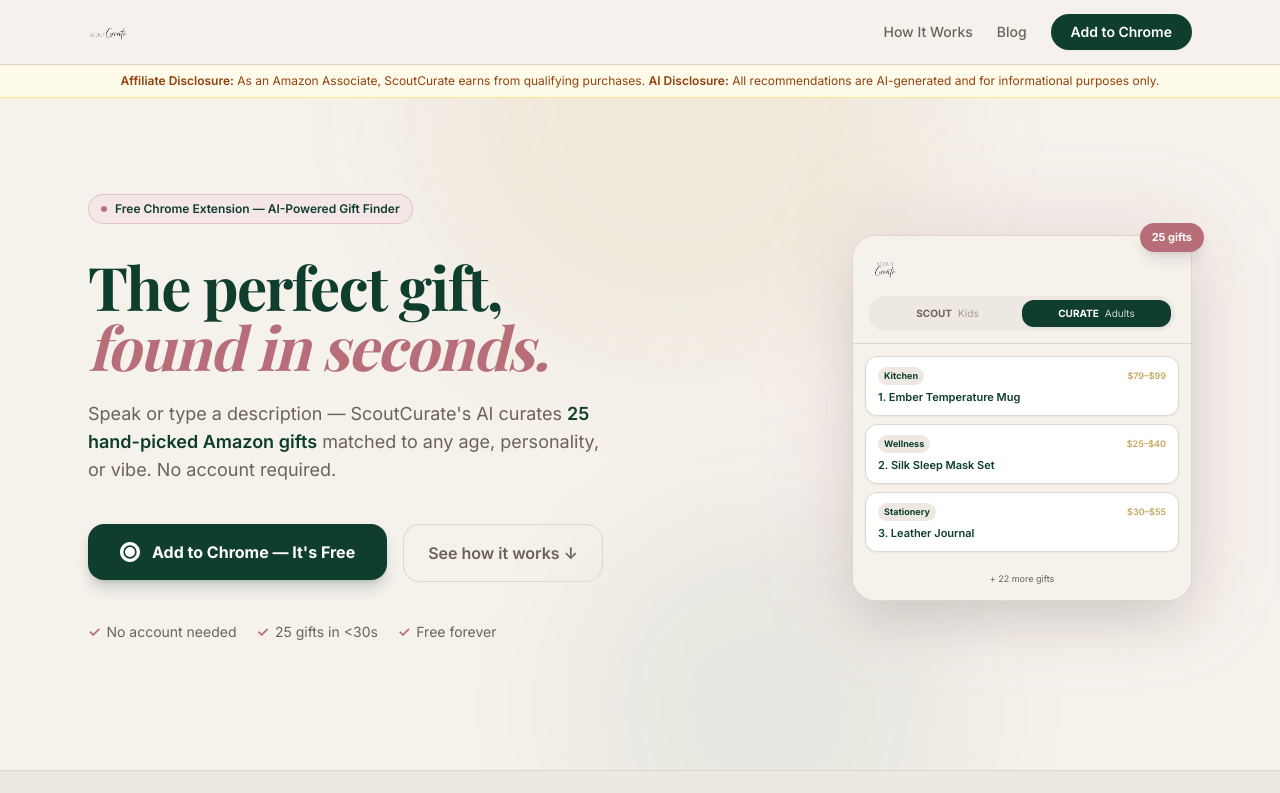
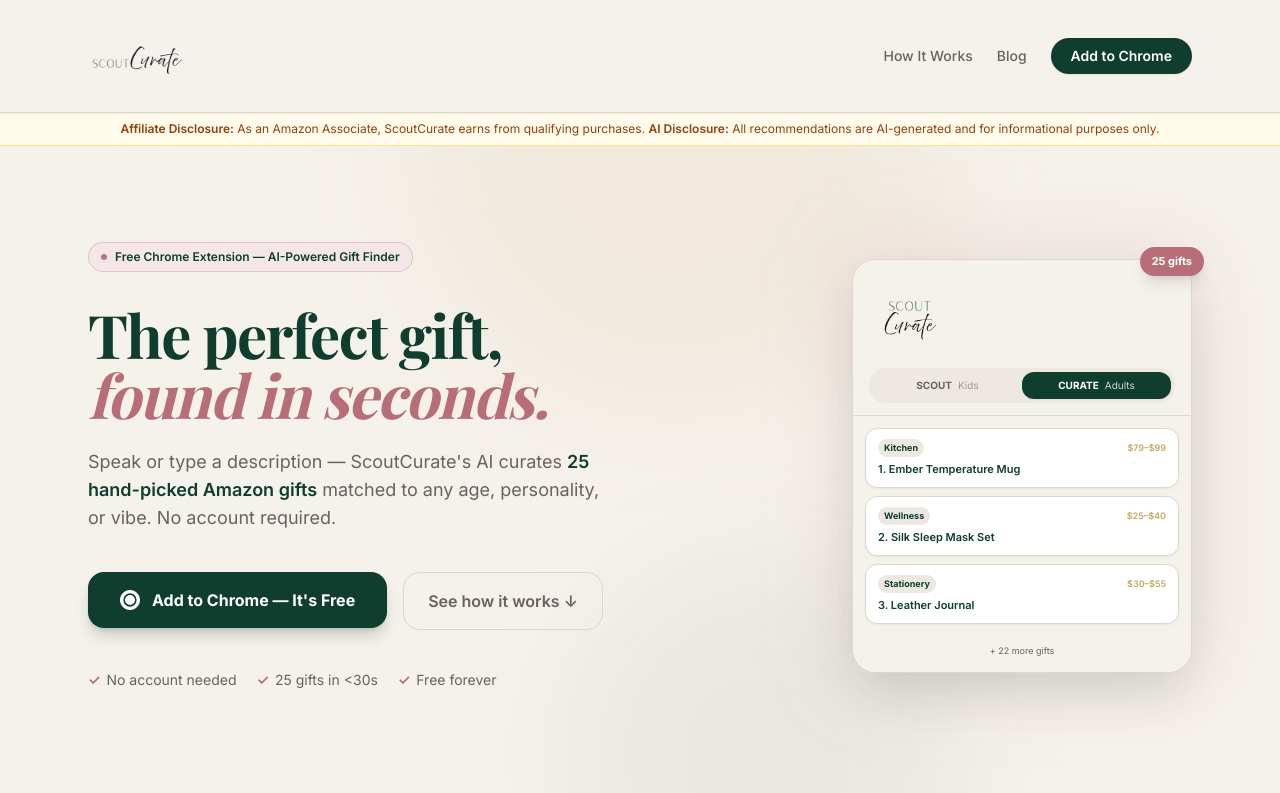
Before and after one commit to founderai/scoutcurate, a Next.js app in the folder website/: page / in a window 1280 px wide. Shown: the top 793 px of the page. Built offline with nearby package versions, Linux system fonts and the light colour scheme; a web font is replaced by a local one.

Commit message:
Make logos 10x bigger in nav and hero

```diff
--- a/website/components/HeroSection.tsx
+++ b/website/components/HeroSection.tsx
@@ -73,7 +73,7 @@
                 <div className="px-4 pt-4 pb-3 bg-curate-bg border-b border-curate-border">
                   <div className="flex items-center justify-between mb-3">
                     <div className="flex items-center">
-                      <Image src="/main-logo.png" alt="ScoutCurate" width={90} height={36} className="h-8 w-auto object-contain" />
+                      <Image src="/main-logo.png" alt="ScoutCurate" width={260} height={104} className="h-20 w-auto object-contain" />
                     </div>
                   </div>
                   {/* Toggle pill */}
--- a/website/components/Nav.tsx
+++ b/website/components/Nav.tsx
@@ -4,14 +4,14 @@
 export function Nav() {
   return (
     <nav className="sticky top-0 z-50 bg-curate-bg/95 backdrop-blur border-b border-curate-border shadow-sm">
-      <div className="max-w-6xl mx-auto px-4 sm:px-6 h-16 flex items-center justify-between">
+      <div className="max-w-6xl mx-auto px-4 sm:px-6 h-28 flex items-center justify-between">
         <Link href="/" className="flex items-center">
           <Image
             src="/sxs-logo.png"
             alt="ScoutCurate"
-            width={160}
-            height={48}
-            className="h-10 w-auto object-contain"
+            width={400}
+            height={120}
+            className="h-24 w-auto object-contain"
             priority
           />
         </Link>
```
